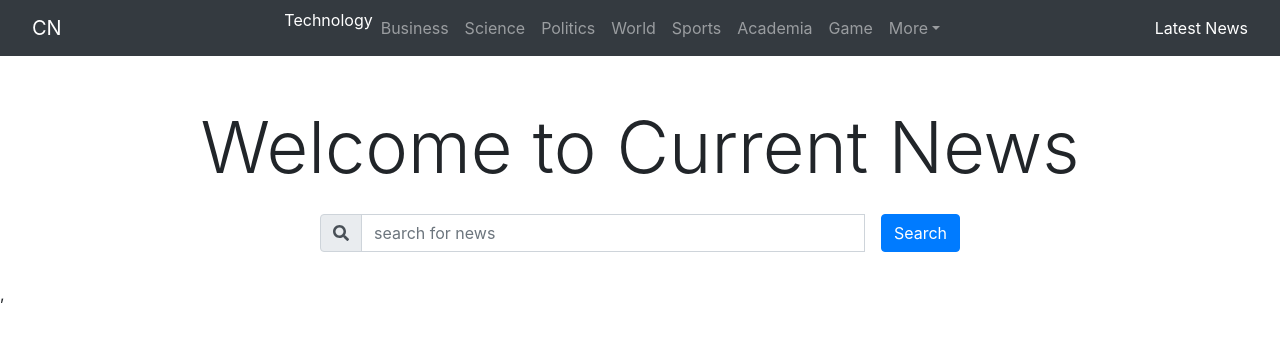
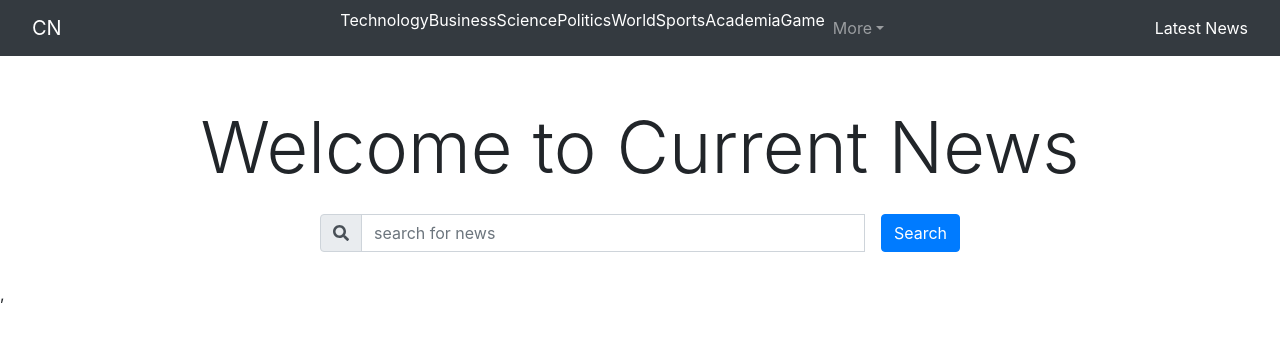
Before and after one commit to sfahadh/Currents-API, a React (Create React App) app: page / in a window 1280 px wide. Shown: the top 338 px of the page. Built offline with nearby package versions, Linux system fonts and the light colour scheme; no server answers.

Commit message:
added link tag for each navbar links to render its own news articles

```diff
--- a/src/components/navbar/navigationBar.jsx
+++ b/src/components/navbar/navigationBar.jsx
@@ -15,13 +15,35 @@ const NavigationBar = ({ changeCategory }) => {
                     <Nav.Item onClick={() => changeCategory('technology')}>
                         <Link to="/technology" className="link">Technology</Link>
                     </Nav.Item>
-                    <Nav.Link href="#business" onClick={() => changeCategory('business')}>Business</Nav.Link>
-                    <Nav.Link href="#science">Science</Nav.Link>
-                    <Nav.Link href="#politics">Politics</Nav.Link>
-                    <Nav.Link href="#world">World</Nav.Link>
-                    <Nav.Link href="#sports">Sports</Nav.Link>
-                    <Nav.Link href="#academia">Academia</Nav.Link>
-                    <Nav.Link href="#game">Game</Nav.Link>
+
+                    <Nav.Item onClick={() => changeCategory('business')}>
+                        <Link to="/business" className="link">Business</Link>
+                    </Nav.Item>
+
+                    <Nav.Item onClick={() => changeCategory('science')}>
+                        <Link to="/science" className="link">Science</Link>
+                    </Nav.Item>
+
+                    <Nav.Item onClick={() => changeCategory('politics')}>
+                        <Link to="/politics" className="link">Politics</Link>
+                    </Nav.Item>
+
+                    <Nav.Item onClick={() => changeCategory('world')}>
+                        <Link to="/world" className="link">World</Link>
+                    </Nav.Item>
+
+                    <Nav.Item onClick={() => changeCategory('sports')}>
+                        <Link to="/sports" className="link">Sports</Link>
+                    </Nav.Item>
+
+                    <Nav.Item onClick={() => changeCategory('academia')}>
+                        <Link to="/academia" className="link">Academia</Link>
+                    </Nav.Item>
+
+                    <Nav.Item onClick={() => changeCategory('game')}>
+                        <Link to="/game" className="link">Game</Link>
+                    </Nav.Item>
+
                     <NavDropdown title="More" id="basic-nav-dropdown">
                         <NavDropdown.Item href="#action/3.1">Lifestyle</NavDropdown.Item>
                         <NavDropdown.Item href="#action/3.2">Regional</NavDropdown.Item>
```
